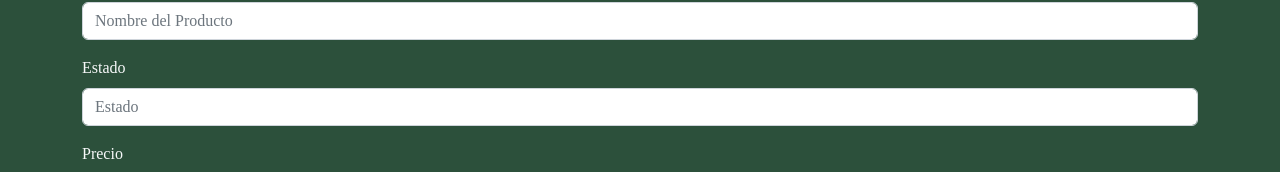
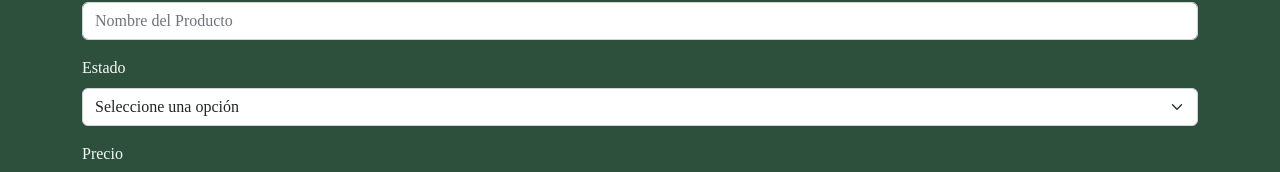
Before and after one commit to gonzalogg94/restaurantFront, a React (Create React App) app: page /administrador/crearProd in a window 1280 px wide. Shown: the part 368-540 px from the top of the page. Built offline with nearby package versions, Linux system fonts and the light colour scheme; a web font is replaced by a local one.

Commit message:
modificado productos con select disponible - no disponible

```diff
--- a/src/components/views/producto/CrearProducto.jsx
+++ b/src/components/views/producto/CrearProducto.jsx
@@ -57,23 +57,15 @@ const CrearProducto = () => {
           </Form.Group>
           <Form.Group className="mb-3" controlId="formEstado">
             <Form.Label>Estado</Form.Label>
-            <Form.Control
-              minLength={2}
-              maxLength={50}
-              type="text"
-              placeholder="Estado"
+              <Form.Select
               {...register("estado", {
-                required: "Este dato es obligatorio",
-                minLength: {
-                  value: 2,
-                  message: "Caracteres Mínimos 2",
-                },
-                maxLength: {
-                  value: 50,
-                  message: "Caracteres máximos 50",
-                },
+                required: "Debe seleccionar un estado",
               })}
-            />
+            >
+              <option value="">Seleccione una opción</option>
+              <option value="Disponible">Disponible</option>
+              <option value="No disponible">No disponible</option>
+            </Form.Select>
             <Form.Text className="text-warning">
               {errors.estado?.message}
             </Form.Text>
--- a/src/components/views/producto/EditarProducto.jsx
+++ b/src/components/views/producto/EditarProducto.jsx
@@ -79,25 +79,17 @@ const EditarProducto = () => {
               {errors.nombreProducto?.message}
             </Form.Text>
           </Form.Group>
-          <Form.Group className="mb-3" controlId="formEstado">
+                   <Form.Group className="mb-3" controlId="formEstado">
             <Form.Label>Estado</Form.Label>
-            <Form.Control
-              minLength={2}
-              maxLength={50}
-              type="text"
-              placeholder="Estado"
+              <Form.Select
               {...register("estado", {
-                required: "Este dato es obligatorio",
-                minLength: {
-                  value: 2,
-                  message: "Caracteres Mínimos 2",
-                },
-                maxLength: {
-                  value: 50,
-                  message: "Caracteres máximos 50",
-                },
+                required: "Debe seleccionar un estado",
               })}
-            />
+            >
+              <option value="">Seleccione una opción</option>
+              <option value="Disponible">Disponible</option>
+              <option value="No disponible">No disponible</option>
+            </Form.Select>
             <Form.Text className="text-warning">
               {errors.estado?.message}
             </Form.Text>
```
